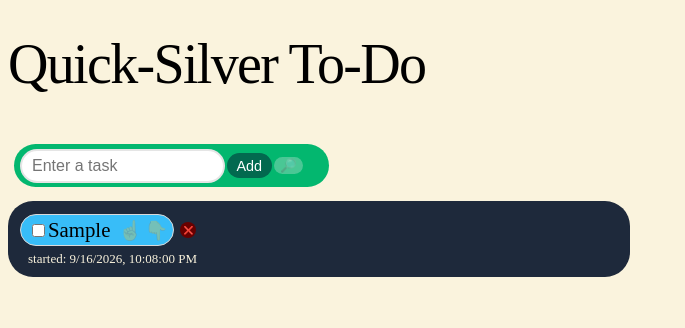
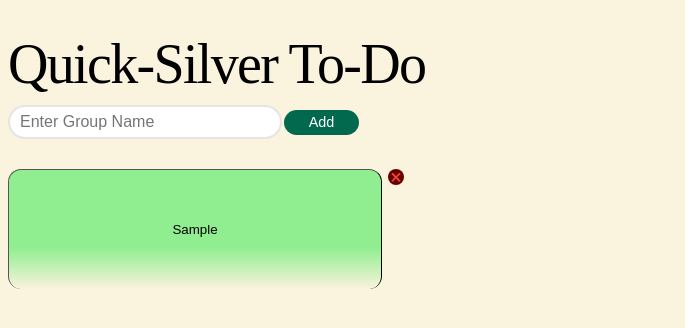
Before and after one commit to V33blvck/quick-silver, a React (Vite) app: page / in a window 1280 px wide. Both pictures are taken after typing "Sample" into the empty fields and a click on the button "Add". Shown: the top 328 px of the page, without its empty margins (0-685 px from the left). Built offline with nearby package versions, Linux system fonts and the light colour scheme.

Commit message:
added home page functionality

```diff
--- a/package.json
+++ b/package.json
@@ -11,7 +11,8 @@
   },
   "dependencies": {
     "react": "^19.2.8",
-    "react-dom": "^19.2.8"
+    "react-dom": "^19.2.8",
+    "react-router-dom": "^7.18.4"
   },
   "devDependencies": {
     "@types/node": "^24.13.3",
--- a/src/App.tsx
+++ b/src/App.tsx
@@ -1,12 +1,35 @@
-//import { useState } from "react";
-//import heroImg from "./assets/hero.png";
-//import reactLogo from "./assets/react.svg";
-//import viteLogo from "./assets/vite.svg";
+import { BrowserRouter, Route, Routes } from "react-router-dom";
 import "./App.css";
+import HomePage from "./pages/homePage";
 import QuickSilver_toDo from "./quick-silver";
+import type { Task } from "./utils/types";
+import { useState } from "react";
+import { getItem } from "./utils/localStorage";
 
 function App() {
-  return <QuickSilver_toDo />;
+  const [tasks, setTasks] = useState<Task[]>(() => {
+    const item = getItem("tasks");
+    return (item as Task[]) || [];
+  });
+
+  return (
+    <>
+      <BrowserRouter>
+        <Routes>
+          <Route
+            path="/"
+            element={<HomePage tasks={tasks} setTasks={setTasks} />}
+          />
+          <Route
+            path="/todo"
+            element={<QuickSilver_toDo tasks={tasks} setTasks={setTasks} />}
+          />
+        </Routes>
+
+        {/*<QuickSilver_toDo/> <HomePage />;*/}
+      </BrowserRouter>
+    </>
+  );
 }
 
 export default App;
--- /dev/null
+++ b/src/hooks/usePersistedState.ts
@@ -0,0 +1,14 @@
+import { useEffect, useState } from "react";
+import { getItem, setItem } from "../utils/localStorage"
+
+export function usPersistedState<T>(key: string, initialValue: T){
+    const [value, setValue] = useState(()=> {
+        const item = getItem(key);
+        return (item as T) || initialValue;
+    });
+
+    useEffect(() => {
+        setItem(key, value);
+    }, [value]);
+    return [value, setValue] as const;
+}
--- a/src/index.css
+++ b/src/index.css
@@ -117,7 +117,7 @@ input[type="text"]{
   justify-content: flex-start;
 }
 
-li{
+.to-do-item{
   font-size: 1.3rem;
   /*font-weight: bold;*/
   padding: 3px;
@@ -221,3 +221,45 @@ li{
   display: flex;
   flex-wrap: nowrap;
 }
+
+.group-item{
+  min-height: 120px;
+  max-height: 150px;
+  width: 100%;
+  margin-bottom: 5px;
+  background: linear-gradient( to bottom, lightgreen 65%, transparent 100%);
+  border-radius: 13px;
+  border-bottom-width: 0px;
+  border-width: 1px 1px 0px 1px;
+}
+.group-wrapper{
+  display: flex;
+  flex-direction: column;
+  max-width: 400px;
+}
+.group-input{
+  display: flex;
+  flex-direction:row;
+  margin-bottom: 30px;
+  align-items: center;
+}
+.enter-group{
+  max-width: 250px;
+  font-size: 1rem;
+  padding: 10px;
+  border: 2px solid hsla(0, 0%, 80%, 0.5);
+  border-radius: 20px;
+  color:black;
+  height: 10px;
+  display: flex;
+}
+.individual-group-wrapper{
+  display: flex;
+  flex-direction: row;
+  max-width: 100%;
+  flex-grow: auto;
+  flex-wrap: nowrap;
+}
+.home-header{
+  margin-bottom: 9px;
+}
--- /dev/null
+++ b/src/pages/homePage.tsx
@@ -0,0 +1,87 @@
+import { useState } from "react";
+import { useNavigate } from "react-router-dom";
+import { usPersistedState } from "../hooks/usePersistedState";
+import type { Task } from "../utils/types";
+
+interface groupProps {
+  tasks: Task[];
+  setTasks: React.Dispatch<React.SetStateAction<Task[]>>;
+}
+
+export default function HomePage({ tasks, setTasks }: groupProps) {
+  const [groupTasks, setGroupTasks] = usPersistedState<Group[]>("group", []); //<Group[]>([]);
+  const [groupText, setGroupText] = useState("");
+  const navigate = useNavigate();
+  interface Group {
+    text: string;
+    id: string;
+  }
+  function handleAdd() {
+    if (groupText.trim() !== "") {
+      const group: Group = {
+        text: groupText,
+        id: crypto.randomUUID(),
+      };
+      setGroupTasks((g) => [...g, group]);
+      setGroupText("");
+    }
+  }
+
+  function handleGroup(event: React.ChangeEvent<HTMLInputElement>) {
+    setGroupText(event.target.value);
+  }
+
+  function openGroup(groupName: string) {
+    navigate("/todo", { state: { groupName } });
+  }
+
+  function deleteGroup(groupId: string, tasks: Task[]) {
+    const updatedGroup = groupTasks.filter((element) => element.id !== groupId);
+    setGroupTasks(updatedGroup);
+    const selectedGroup = groupTasks.find((group) => group.id === groupId);
+    const updatedTasks = tasks.filter(
+      (tasks) => tasks.taskGroup !== selectedGroup?.text,
+    );
+    setTasks(updatedTasks);
+  }
+  return (
+    <div className="Group-display">
+      <h1 className="home-header">Quick-Silver To-Do</h1>
+      <span className="group-input">
+        <input
+          onChange={handleGroup}
+          placeholder="Enter Group Name"
+          value={groupText}
+          type="text"
+          className="enter-group"
+        />
+        <button onClick={handleAdd} type="button" className="add-button">
+          Add
+        </button>
+      </span>
+
+      {groupTasks.map((group) => (
+        <span className="group-wrapper">
+          <span className="individual-group-wrapper">
+            {" "}
+            <button
+              key={group.id}
+              className="group-item"
+              onClick={() => {
+                openGroup(group.text);
+              }}
+            >
+              {group.text}
+            </button>
+            <button
+              onClick={() => deleteGroup(group.id, tasks)}
+              className="delete-button"
+            >
+              ❌
+            </button>
+          </span>
+        </span>
+      ))}
+    </div>
+  );
+}
--- a/src/quick-silver.tsx
+++ b/src/quick-silver.tsx
@@ -1,18 +1,24 @@
 import React, { useEffect, useState } from "react";
-import { getItem, setItem } from "./utils/localStorage";
+import { setItem } from "./utils/localStorage";
+import { date } from "./utils/time";
+import { useLocation } from "react-router-dom";
+import type { Task } from "./utils/types";
 
-function QuickSilver_toDo() {
+interface todoProps {
+  tasks: Task[];
+  setTasks: React.Dispatch<React.SetStateAction<Task[]>>;
+}
+
+function QuickSilver_toDo({ tasks, setTasks }: todoProps) {
   //states for add and tasks
-  //const [tasks, setTasks] = useState<Task[]>([]);
   //persisting tasks with local storage
-  const [tasks, setTasks] = useState<Task[]>(() => {
-    const item = getItem("tasks");
-    return (item as Task[]) || [];
-  });
 
   useEffect(() => {
     setItem("tasks", tasks);
   }, [tasks]);
+
+  const location = useLocation();
+  const groupName = location.state?.groupName;
 
   const [newTask, setNewTask] = useState<string>("");
   //states for search input
@@ -27,17 +33,7 @@ function QuickSilver_toDo() {
   const [filtering, setFiltering] = useState(false);
 
   //Task form object
-  interface Task {
-    id: string;
-    text: string;
-    completed: boolean;
-    time: string;
-    startTime: string;
-  }
-
   //time fetching global variable used by task.startTime and displayCompleteTime
-  const timestamp: number = Date.now();
-  const date: Date = new Date(timestamp);
 
   //form function for creating new tasks
   function handleSubmit(event: React.FormEvent<HTMLFormElement>) {
@@ -58,6 +54,7 @@ function QuickSilver_toDo() {
         completed: false,
         time: "",
         startTime: date.toLocaleString(),
+        taskGroup: groupName,
       };
       setTasks((t) => [...t, task]);
       setNewTask("");
@@ -106,8 +103,10 @@ function QuickSilver_toDo() {
   }
 
   //this is the global filter
-  const filterTask = tasks.filter((tasks) =>
-    tasks.text.toLowerCase().includes(searchTask),
+  const filterTask = tasks.filter(
+    (tasks) =>
+      tasks.text.toLowerCase().includes(searchTask) &&
+      tasks.taskGroup === groupName,
   );
 
   /*
@@ -186,9 +185,14 @@ function QuickSilver_toDo() {
     }
   }
 
+  const groupTasks = tasks.filter((task) => {
+    console.log(task.taskGroup, groupName);
+    return task.taskGroup === groupName;
+  });
+
   return (
     <div className="to-do-list">
-      <h1>Quick-Silver To-Do</h1>
+      <h1>{groupName.toUpperCase()}</h1>
       <form onSubmit={handleSubmit} className="task-input">
         {searchMode ? (
           <>
@@ -250,7 +254,7 @@ function QuickSilver_toDo() {
         )}
       </form>
       <ul className="item-container">
-        {(isSearching ? filterTask : tasks).map((task, index) => (
+        {(isSearching ? filterTask : groupTasks).map((task, index) => (
           <div className="item-wrapper">
             <span className="li-wrapper">
               <li key={task.id} className="to-do-item">
--- a/src/utils/localStorage.ts
+++ b/src/utils/localStorage.ts
@@ -14,3 +14,11 @@ export function getItem(key: string) {
         console.log(error);
     }
 }
+
+export function removeItem(key: string) {
+  try {
+    window.localStorage.removeItem(key);
+  } catch (err) {
+    console.error(err);
+  }
+}
--- /dev/null
+++ b/src/utils/time.ts
@@ -0,0 +1,2 @@
+const timestamp: number = Date.now();
+ export const date: Date = new Date(timestamp);
--- /dev/null
+++ b/src/utils/types.ts
@@ -0,0 +1,8 @@
+export interface Task {
+    id: string;
+    text: string;
+    completed: boolean;
+    time: string;
+    startTime: string;
+    taskGroup?: string;
+  }
```
Also changed, not shown: 1 other file (tests, documents, lock files or other folders).
